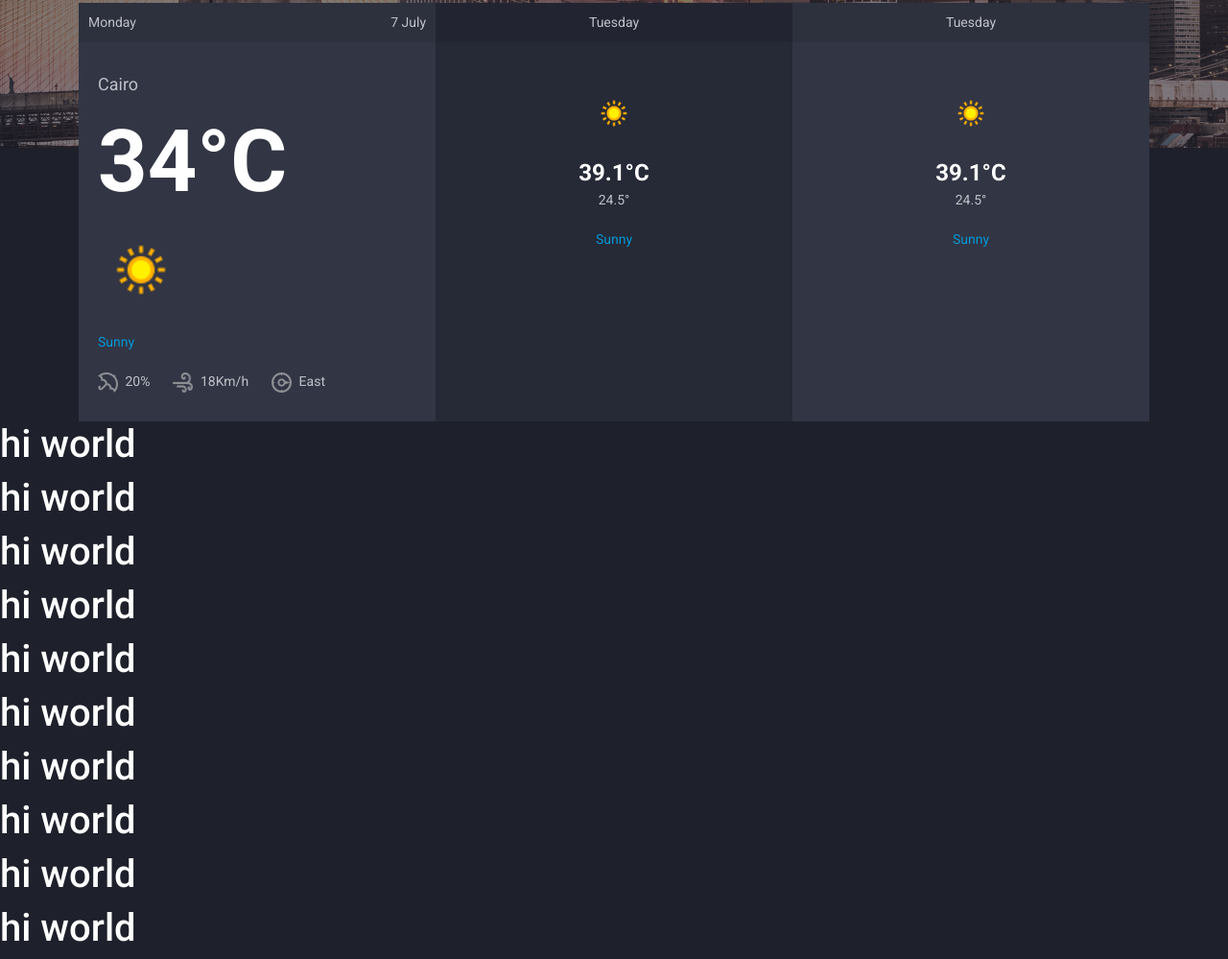
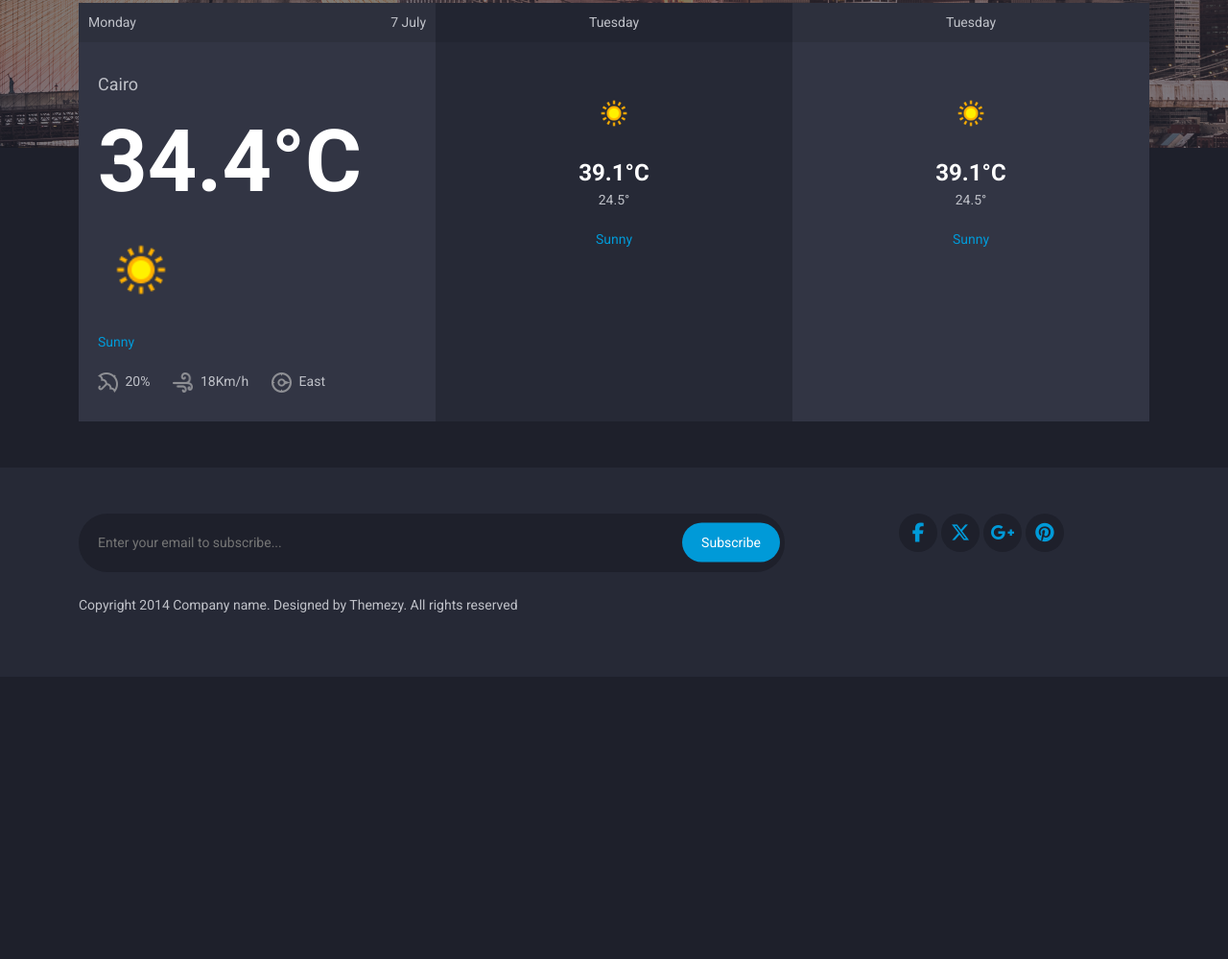
Before and after one commit to engmostafasabry/ass-12-weather, a plain HTML site: page index.html in a window 1280 px wide. Shown: the part 342-1341 px from the top of the page at 96% size. After the commit the page ends 1047 px from the top, so only its background shows below. Drawn offline with Linux system fonts and the light colour scheme; a script that the page names is missing.

Commit message:
add footer section

```diff
--- a/index.css
+++ b/index.css
@@ -39,19 +39,22 @@ body {
 
 .nav-button {
   font-size: 14px;
+  transition: 0.2s ease;
 }
 
-main {
+.background-img {
   background-image: url("./resources/images/banner.png");
-  background-size: unset;
+  background-size: cover;
   background-repeat: no-repeat;
+  width: 100%;
+  height: 352px;
 }
 
 .search-container {
   padding-block: 70px;
 }
 
-.search-container input {
+input[type="text"] {
   padding: 20px 114px 20px 20px;
   background-color: #1e202b;
   outline: none;
@@ -59,14 +62,18 @@ main {
   font-size: 14px;
 }
 
-.search-container button {
-  padding: 13px 40px;
+.search-container button,
+footer button {
+  background-color: #009ad8;
+  font-size: 14px;
   border-radius: 30px;
-  background-color: #009ad8;
   top: 50%;
   transform: translateY(-50%);
   right: 5px;
-  font-size: 14px;
+}
+
+.search-container button {
+  padding: 13px 40px;
 }
 
 .day-color-1 {
@@ -128,3 +135,31 @@ main {
   font-size: 24px;
   font-weight: bold;
 }
+
+footer {
+  background-color: #262936;
+}
+
+footer button {
+  padding: 10px 20px;
+}
+
+.social-links a {
+  width: 40px;
+  height: 40px;
+  color: #009ad8;
+  background-color: #1e202b;
+  border-radius: 50%;
+  font-size: 20px;
+  text-decoration: none;
+  transition: 0.2s ease;
+}
+
+.social-links a:hover {
+  color: white;
+  background-color: #009ad8;
+}
+
+footer p {
+  color: #bfc1c8;
+}
--- a/index.html
+++ b/index.html
@@ -71,7 +71,8 @@
         </div>
       </div>
     </nav>
-    <main>
+    <main class="position-relative mb-5">
+      <div class="background-img position-absolute z-n1"></div>
       <section class="container-md">
         <div class="row">
           <div class="col-12">
@@ -110,7 +111,7 @@
                 <!-- cscasfasf -->
                 <div class="row">
                   <div class="col-12 col-sm-6 col-lg-12">
-                    <div class="temp text-white">34°C</div>
+                    <div class="temp text-white">34.4°C</div>
                   </div>
                   <div class="col-12 col-sm-6 col-lg-12">
                     <img src="./resources/images/sunny.png" alt="" />
@@ -180,19 +181,52 @@
           </div>
         </div>
       </section>
-      <section>
-        <h1>hi world</h1>
-        <h1>hi world</h1>
-        <h1>hi world</h1>
-        <h1>hi world</h1>
-        <h1>hi world</h1>
-        <h1>hi world</h1>
-        <h1>hi world</h1>
-        <h1>hi world</h1>
-        <h1>hi world</h1>
-        <h1>hi world</h1>
-      </section>
     </main>
+    <footer class="py-5">
+      <div class="container-md">
+        <div class="row mb-4">
+          <div class="col-md-8">
+            <div class="position-relative">
+              <input
+                type="text"
+                placeholder="Enter your email to subscribe..."
+                class="border-0 text-white w-100"
+              />
+              <button class="border-0 text-white position-absolute">
+                Subscribe
+              </button>
+            </div>
+          </div>
+          <div class="col-md-3 ms-auto">
+            <div class="social-links d-flex gap-1">
+              <a
+                href="#"
+                class="rounded-circle d-flex align-items-center justify-content-center"
+                ><i class="fa-brands fa-facebook-f"></i
+              ></a>
+              <a
+                href="#"
+                class="rounded-circle d-flex align-items-center justify-content-center"
+                ><i class="fa-brands fa-x-twitter"></i
+              ></a>
+              <a
+                href="#"
+                class="rounded-circle d-flex align-items-center justify-content-center"
+                ><i class="fa-brands fa-google-plus-g"></i
+              ></a>
+              <a
+                href="#"
+                class="rounded-circle d-flex align-items-center justify-content-center"
+                ><i class="fa-brands fa-pinterest"></i
+              ></a>
+            </div>
+          </div>
+        </div>
+        <p class="mb-3">
+          Copyright 2014 Company name. Designed by Themezy. All rights reserved
+        </p>
+      </div>
+    </footer>
     <!-- bootstrap -->
     <script src="./resources/bootstrap-5.3.5/js/bootstrap.bundle.js"></script>
     <!-- custom script -->
```
